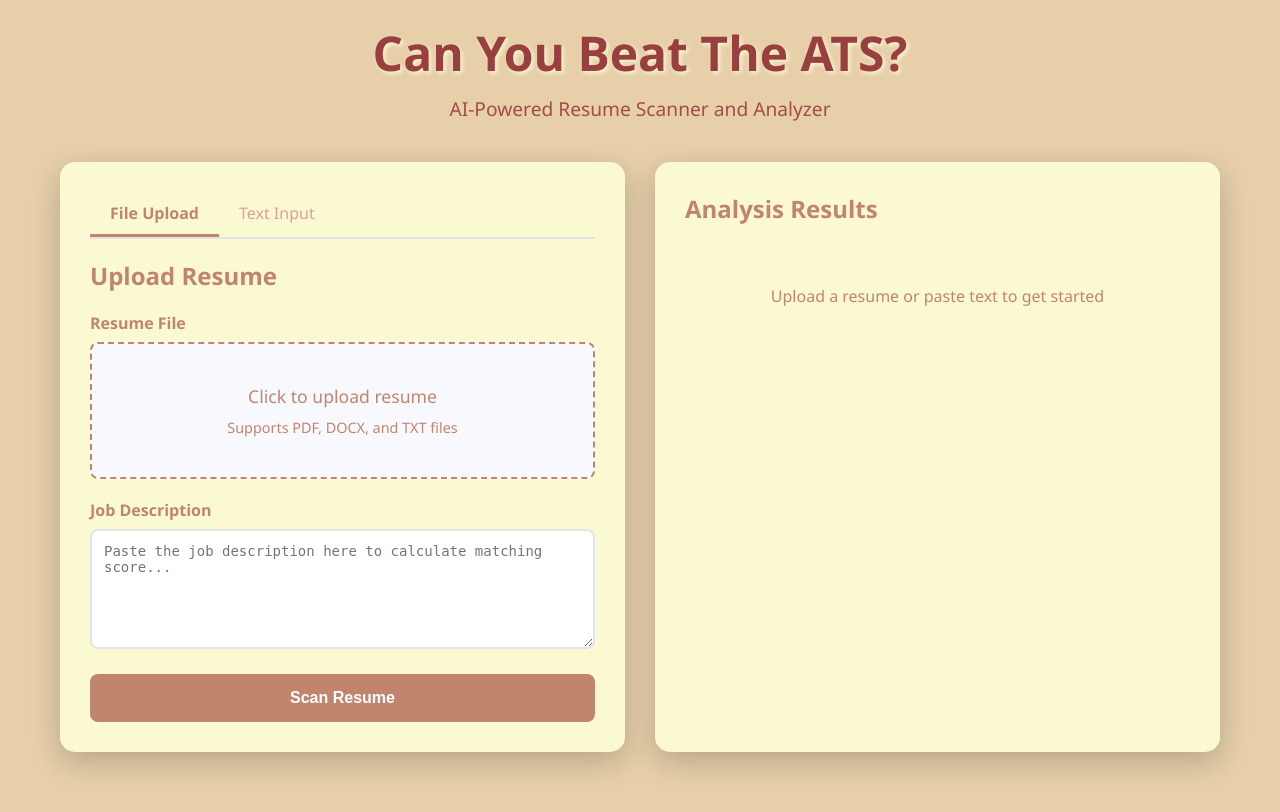
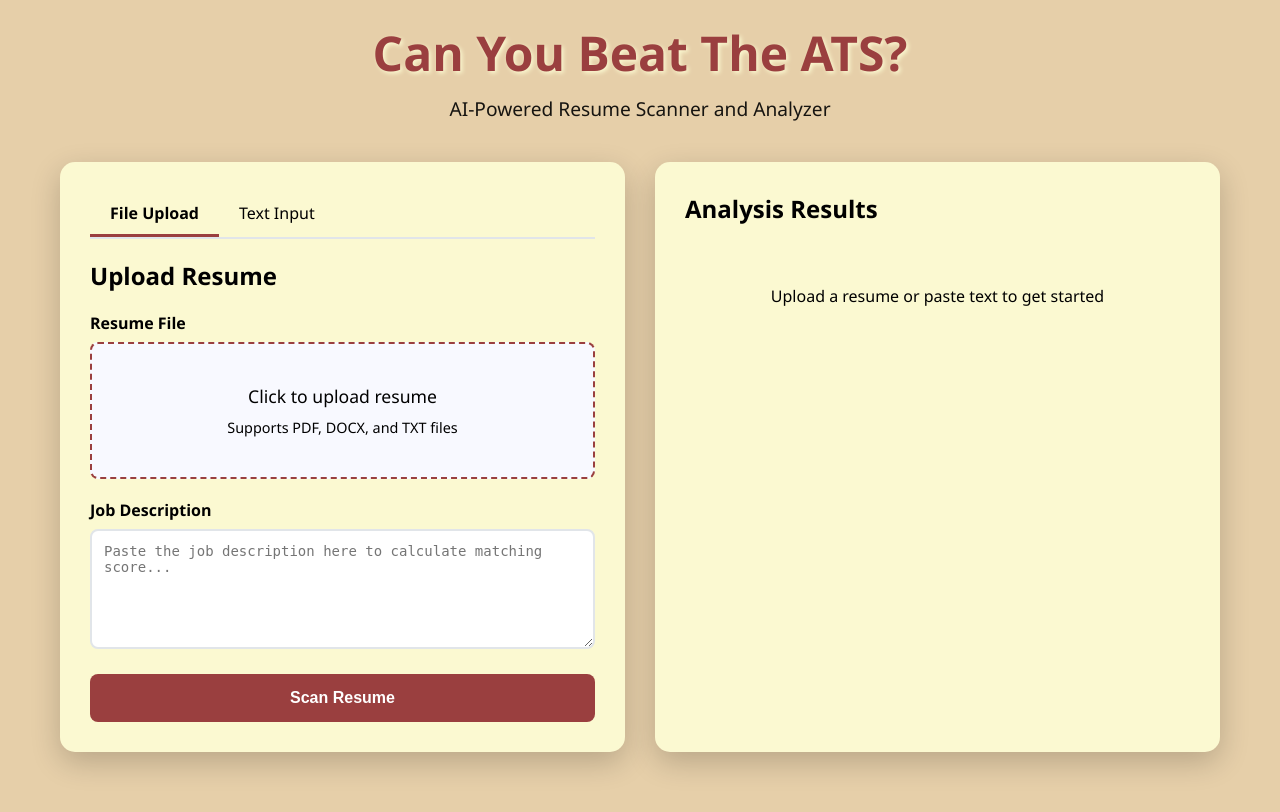
Before and after one commit to khushisatarkar/beat-the-ats, a Flask app: page / in a window 1280 px wide. Run offline with Flask 3, Linux system fonts and the light colour scheme.

Commit message:
changed text color back to black

```diff
--- a/templates/index.html
+++ b/templates/index.html
@@ -11,11 +11,15 @@
         box-sizing: border-box;
       }
 
+      body,
+      body * {
+        color: #000000;
+      }
+
       body {
         font-family: "Segoe UI", Tahoma, Geneva, Verdana, sans-serif;
         background: #e6cfa9;
         min-height: 100vh;
-        color: #d9a299;
       }
 
       .container {
@@ -31,6 +35,7 @@
       }
 
       .header h1 {
+        color: #9a3f3f;
         font-size: 3rem;
         margin-bottom: 10px;
         text-shadow: 2px 2px 4px #fbf9d1;
@@ -50,14 +55,12 @@
 
       .input-section {
         background: #fbf9d1;
-        /* height: 500px; */
         padding: 30px;
         border-radius: 15px;
         box-shadow: 0 10px 30px rgba(0, 0, 0, 0.2);
       }
 
       .input-section h2 {
-        color: #c1856d;
         margin-bottom: 20px;
         font-size: 1.5rem;
       }
@@ -70,7 +73,6 @@
         display: block;
         margin-bottom: 8px;
         font-weight: 600;
-        color: #c1856d;
       }
 
       .form-group input,
@@ -88,7 +90,7 @@
       .form-group textarea:focus,
       .form-group select:focus {
         outline: none;
-        border-color: #c1856d;
+        border-color: #9a3f3f;
       }
 
       .form-group textarea {
@@ -97,7 +99,7 @@
       }
 
       .file-upload {
-        border: 2px dashed #c1856d;
+        border: 2px dashed #9a3f3f;
         border-radius: 8px;
         padding: 40px 20px;
         text-align: center;
@@ -108,7 +110,7 @@
 
       .file-upload:hover {
         background: #e8ecff;
-        border-color: #9a3f3f;
+        border-color: #7f3232;
       }
 
       .file-upload input[type="file"] {
@@ -116,19 +118,17 @@
       }
 
       .file-upload-text {
-        color: #c1856d;
         font-size: 1.1rem;
         margin-bottom: 10px;
       }
 
       .file-upload-subtext {
-        color: #c1856d;
         font-size: 0.9rem;
       }
 
       .btn {
-        background: #c1856d;
-        color: white;
+        background: #9a3f3f;
+        color: #ffffff;
         border: none;
         padding: 15px 30px;
         border-radius: 8px;
@@ -140,8 +140,7 @@
       }
 
       .btn:hover {
-        transform: translateY(-2px);
-        box-shadow: 0 5px 15px #fbf9d1;
+        background: #7f3232;
       }
 
       .btn:disabled {
@@ -160,7 +159,6 @@
       }
 
       .results-section h2 {
-        color: #c1856d;
         margin-bottom: 20px;
         font-size: 1.5rem;
       }
@@ -176,12 +174,10 @@
       .score-number {
         font-size: 3rem;
         font-weight: bold;
-        color: #c1856d;
         margin-bottom: 10px;
       }
 
       .score-label {
-        color: #c1856d;
         font-size: 1.1rem;
       }
 
@@ -190,7 +186,6 @@
       }
 
       .skills-section h3 {
-        color: #c1856d;
         margin-bottom: 15px;
         font-size: 1.2rem;
         border-bottom: 2px solid #e1e5e9;
@@ -204,8 +199,8 @@
       }
 
       .skill-tag {
-        background: #c1856d;
-        color: #fdebd0;
+        background: #9a3f3f;
+        color: #ffffff;
         padding: 8px 12px;
         border-radius: 20px;
         font-size: 0.9rem;
@@ -230,24 +225,21 @@
       .summary-number {
         font-size: 1.5rem;
         font-weight: bold;
-        color: #c1856d;
         margin-bottom: 5px;
       }
 
       .summary-label {
-        color: #c1856d;
         font-size: 0.9rem;
       }
 
       .loading {
         text-align: center;
         padding: 40px;
-        color: #c1856d;
       }
 
       .spinner {
         border: 4px solid #f3f3f3;
-        border-top: 4px solid #c1856d;
+        border-top: 4px solid #9a3f3f;
         border-radius: 50%;
         width: 40px;
         height: 40px;
@@ -296,13 +288,8 @@
       }
 
       .tab.active {
-        border-bottom-color: #c1856d;
-        color: #c1856d;
+        border-bottom-color: #9a3f3f;
         font-weight: 600;
-      }
-
-      .tab:hover {
-        color: #c1856d;
       }
 
       .tab-content {
```
